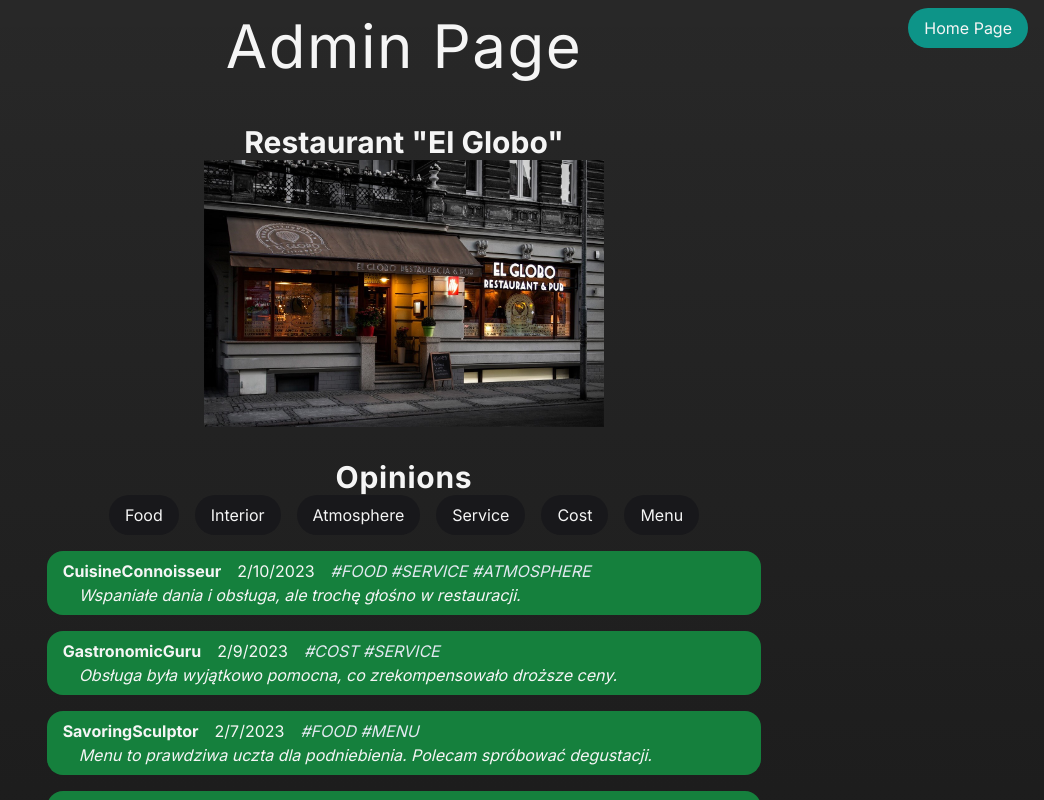
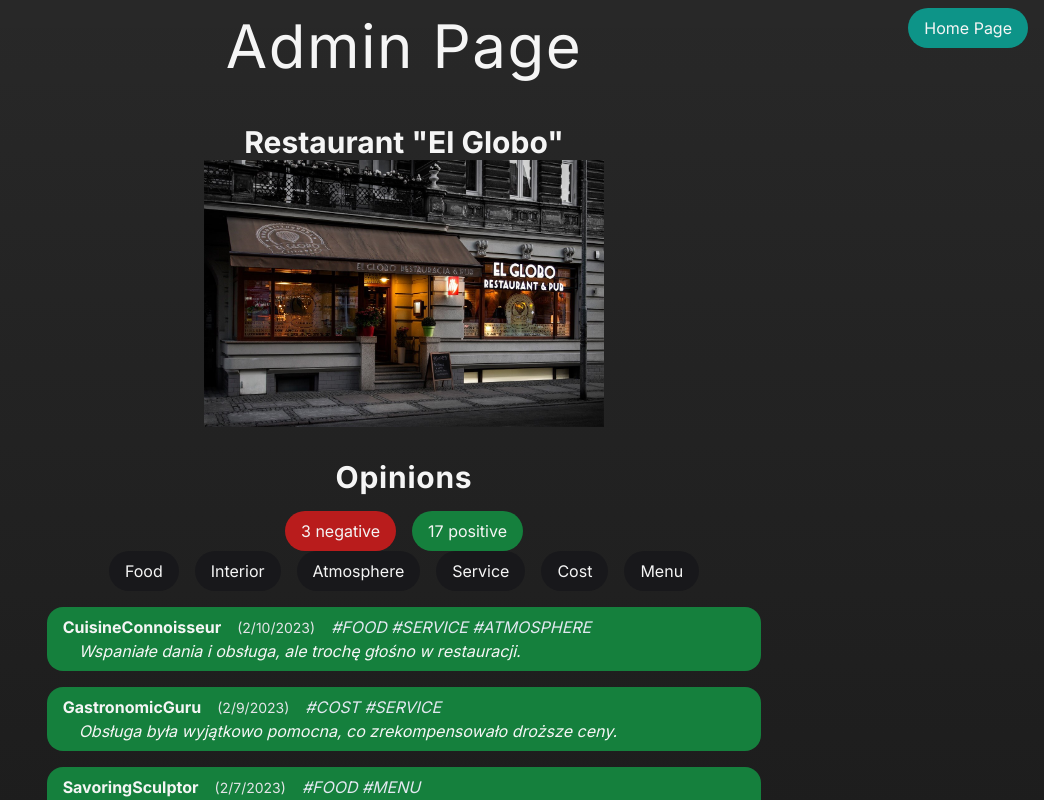
Before and after one commit to symoleon/hackathon-kzc, a Next.js app in the folder front/: page /admin in a window 1280 px wide. Shown: the top 800 px of the page, without its empty margins (236-1280 px from the left). Built offline with nearby package versions, Linux system fonts and the light colour scheme.

Commit message:
Add counter and cosmetic changes

```diff
--- a/front/app/Comment.tsx
+++ b/front/app/Comment.tsx
@@ -1,11 +1,17 @@
 interface Params {
   username: string;
   opinion: string;
+  date: number;
 }
-export default function Comment({ username, opinion } : Params) {
+export default function Comment({ username, opinion, date }: Params) {
   return (
     <div>
+      <div className="flex items-baseline gap-2">
         <h3 className="font-bold">{username}</h3>
+        <div className="text-sm text-zinc-200">
+          {`(${(new Date(date * 1000)).toLocaleDateString()})`}
+        </div>
+      </div>
       <p className="pl-4 italic">{opinion}</p>
     </div>
   )
--- a/front/app/Comments.tsx
+++ b/front/app/Comments.tsx
@@ -4,17 +4,19 @@ interface Comment {
   id: number;
   username: string;
   opinion: string;
+  date: number;
 }
 
 export default async function Comments() {
   const comments = await fetch('http://localhost:3000/api/comments', {cache: "no-cache"}).then(res => res.json()) as Comment[];
+  comments.sort((a, b) => b.date - a.date);
   return (
     <div className="flex flex-col items-center">
       <h1 className="tracking-wide text-3xl font-bold">Opinions</h1>
       <ul>
         {comments.map((comment: any) => (
           <li key={comment.id} className="m-4">
-            <Comment username= {comment.username} opinion={comment.opinion} />
+            <Comment username= {comment.username} opinion={comment.opinion} date={comment.date} />
           </li>
         ))}
       </ul>
--- a/front/app/admin/CategorizedOpinions.tsx
+++ b/front/app/admin/CategorizedOpinions.tsx
@@ -59,7 +59,8 @@ export default function CategorizedOpinions( { opinions }: Params) {
     (<div className="py-2 px-4 rounded-full bg-zinc-900 cursor-pointer select-none" onClick={handleMenuCheckbox}>Menu</div>);
 
   const [filteredOpinions, setFilteredOpinions] = useState(opinions);
-
+  const [negativeOpinionsCount, setNegativeOpinionsCount] = useState(0);
+  const [positiveOpinionsCount, setPositiveOpinionsCount] = useState(0);
   const opinionReducer = (acc: Opinion[], opinion: Opinion) => {
     if (!acc.includes(opinion)) {
       acc.push(opinion);
@@ -97,13 +98,32 @@ export default function CategorizedOpinions( { opinions }: Params) {
         newOpinions = menuOpinions.reduce(opinionReducer, newOpinions);
       }
       newOpinions.sort((a, b) => b.date - a.date);
+
       setFilteredOpinions(newOpinions);
     }
   }, [food, interior, atmosphere, service, cost, menu]);
 
+  useEffect(() => {
+    const negativeOpinionsCount = filteredOpinions.reduce((acc, opinion) => {
+      if (opinion.sentiment === "negative") {
+        acc++;
+      }
+      return acc;
+    }, 0);
+    const positiveOpinionsCount = filteredOpinions.length - negativeOpinionsCount;
+    setNegativeOpinionsCount(negativeOpinionsCount);
+    setPositiveOpinionsCount(positiveOpinionsCount);
+  }, [filteredOpinions]);
+
 
   return (
     <div>
+      <div>
+        <div className="flex items-center justify-center gap-4">
+          <div className="py-2 px-4 rounded-full bg-red-700">{negativeOpinionsCount} negative</div>
+          <div className="py-2 px-4 rounded-full bg-green-700">{positiveOpinionsCount} positive</div>
+        </div>
+      </div>
       <div className="flex items-center justify-center gap-4">
         {foodLabel}
         {interiorLabel}
--- a/front/app/admin/Opinion.tsx
+++ b/front/app/admin/Opinion.tsx
@@ -27,10 +27,10 @@ function OpinionDiv({ sentiment, children }: { sentiment: string, children: Reac
 export default function Opinion({ username, opinion, sentiment, tags, date }: Params) {
   return (
     <OpinionDiv sentiment={sentiment}>
-      <div className="flex gap-4">
+      <div className="flex items-baseline gap-4">
         <h3 className="font-bold">{username}</h3>
-        <div>
-          {(new Date(date * 1000)).toLocaleDateString()}
+        <div className="text-sm text-zinc-200">
+          {`(${(new Date(date * 1000)).toLocaleDateString()})`}
         </div>
         <div className="italic text-slate-200">
           {tags.reduce((acc, tag) => acc = `${acc} #${tag}`, "")}
--- a/front/app/admin/Opinions.tsx
+++ b/front/app/admin/Opinions.tsx
@@ -14,7 +14,7 @@ export default async function Opinions() {
   const comments = await fetch('http://localhost:3000/api/comments?admin=true', {cache: "no-cache"}).then(res => res.json()) as Opinion[];
   comments.sort((a, b) => b.date - a.date);
   return (
-    <div className="flex flex-col items-center">
+    <div className="flex flex-col items-center gap-4">
       <h1 className="tracking-wide text-3xl font-bold">Opinions</h1>
       <CategorizedOpinions opinions={comments} />
     </div>
```
Lines whose indentation alone changed are shown as unchanged.
